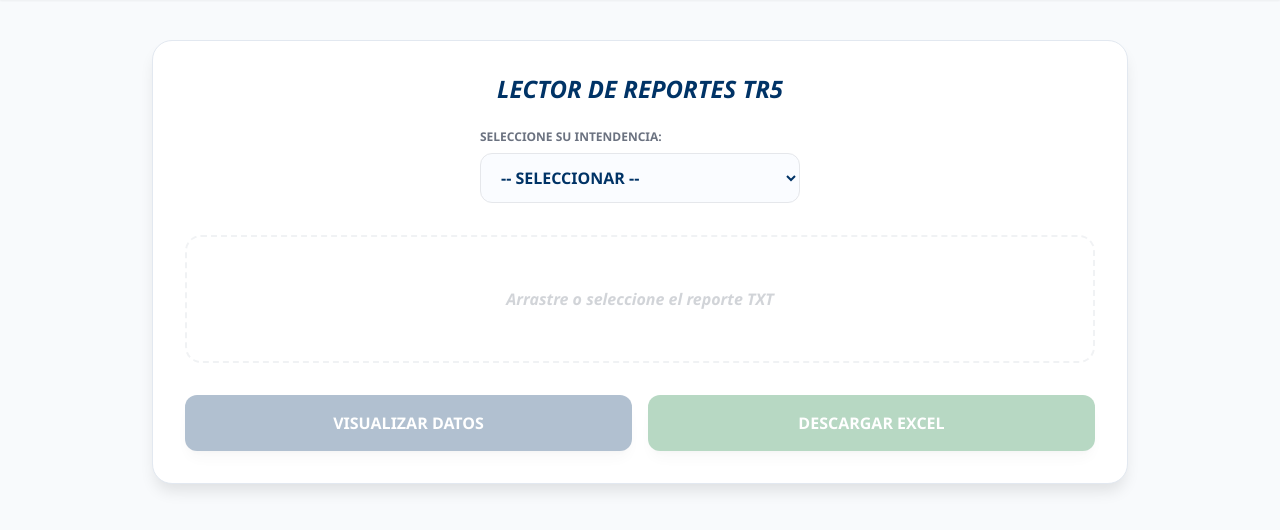
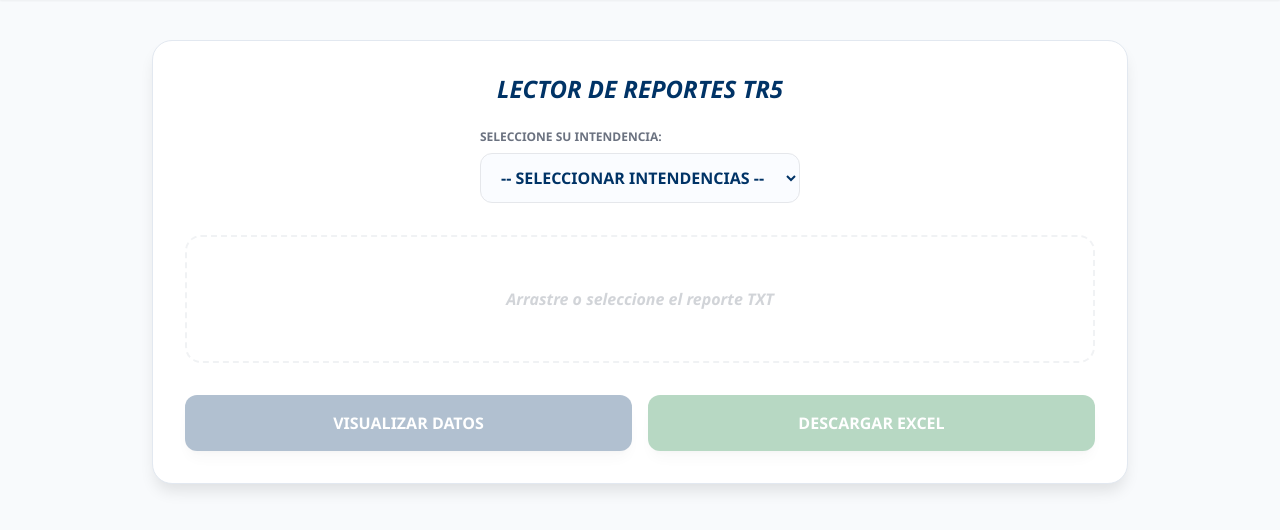
Before and after one commit to kjimenezarone-netizen/lector-tr5-sunafil, a plain HTML site: page index.html in a window 1280 px wide. Shown: the part 72-602 px from the top of the page. Drawn offline with nearby package versions, Linux system fonts and the light colour scheme.

Commit message:
Update index.html
se agrego nuevas intendencias

```diff
--- a/index.html
+++ b/index.html
@@ -28,12 +28,34 @@
             <div class="mb-8 max-w-xs mx-auto text-left">
                 <label class="block text-xs font-bold text-gray-500 uppercase mb-2">Seleccione su Intendencia:</label>
                 <select id="intendencia" onchange="toggleProcessor()" class="w-full px-4 py-3 border rounded-xl bg-blue-50/30 focus:ring-2 focus:ring-[#003366] outline-none font-bold text-[#003366]">
-                    <option value="">-- SELECCIONAR --</option>
-                    <option value="AMAZONAS">AMAZONAS</option>
-                    <option value="ANCASH">ANCASH</option>
-                    <option value="APURIMAC">APURIMAC</option>
-                    <option value="AREQUIPA">AREQUIPA</option>
-                    <option value="LIMA_METROPOLITANA">LIMA METROPOLITANA</option>
+                    <option value="">-- SELECCIONAR INTENDENCIAS --</option>
+                    <option value="AMAZONAS">INTENDENCIAREGIONAL AMAZONAS</option>
+                    <option value="ANCASH">INTENDENCIA REGIONAL ANCASH</option>
+                    <option value="APURIMAC">INTENDENCIA REGIONAL APURIMAC</option>
+                    <option value="AREQUIPA">INTENDENCIA REGINAL AREQUIPA</option>
+                    <option value="AYACUCHO">INTENDENCIA REGIONAL AYACUCHO</option>
+                    <option value="CAJAMARCA">INTENDENCIA REGIONAL CAJAMARCA</option>
+                    <option value="CALLAO">INTENDENCIA REGIONAL CALLAO</option>
+                    <option value"CUSCO">INTENDENCIA REGIONAL CUSCO</option>
+                    <option value="HUANCAVELICA">INTENDENCIA REGIONAL HUANCAVELICA</option>
+                    <option value="HUANUCO">INTENDENCIA REGIONAL HUANUCO</option>
+                    <option value="ICA">INTENDENCIA REGIONAL ICA</option>
+                    <option value="JUNIN">INTENDENCIA REGIONAL JUNIN</option>
+                    <option value="LA LIBERTAD">INTENDENCIA REGIONAL LA LIBERTAD</option>
+                    <option value="LAMBAYEQUE">INTENDENCIA REGIONAL LAMBAYEQUE</option>
+                    <option value="LIMA_REGION">INTENDENCIA REGIONAL LIMA</option>
+                    <option value="LIMA_METROPOLITANA">INTENDENCIA LIMA METROPOLITANA</option>
+                    <option value="SDIE">SUBDIRECCION DE INTERVENCIONES ESPECIALES</option>
+                    <option value="LORETO">INTENDENCIA REGIONAL LORETO</option>
+                    <option value="MADRE DE DIOS">INTENDENCIA REGIONAL MADRE DE DIOS</option>
+                    <option value="MOQUEGUA">INTENDENCIA REGIONAL MOQUEGUA</option>
+                    <option value="PASCO">INTENDENCIA REGIONAL PASCO</option>
+                    <option value="PIURA">INTENDENCIA REGIONAL PIURA</option>
+                    <option value="PUNO">INTENDENCIA REGIONAL PUNO</option>
+                    <option value="SAN MARTIN">INTENDENCIA REGIONAL SAN MARTIN</option>
+                    <option value="TACNA">INTENDENCIA REGIONAL TACNA</option>
+                    <option value="TUMBES">INTENDENCIA REGIONAL TUMBES</option>
+                    <option value="UCAYALI">INTENDENCIA REGIONAL UCAYALI</option>
                 </select>
             </div>
 
```
